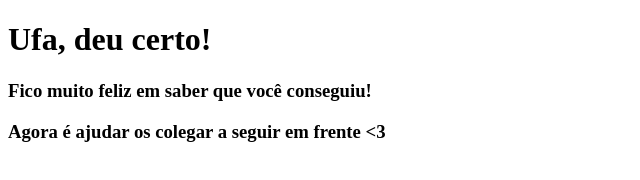
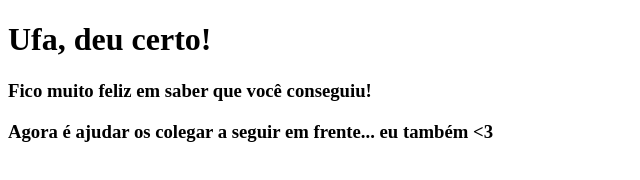
Before and after one commit to ellenCoelh/html-textview, a plain HTML site: page index.html in a window 1280 px wide. Shown: the whole page, without its empty margins (0-640 px from the left). Drawn offline with Linux system fonts and the light colour scheme.

Commit message:
Adicionando eu tbm

```diff
--- a/index.html
+++ b/index.html
@@ -9,6 +9,6 @@
   <body>
     <h1>Ufa, deu certo!</h1>
     <h3>Fico muito feliz em saber que você conseguiu!</h3>
-    <h3>Agora é ajudar os colegar a seguir em frente <3</h3>
+    <h3>Agora é ajudar os colegar a seguir em frente... eu também <3</h3>
   </body>
 </html>
```
